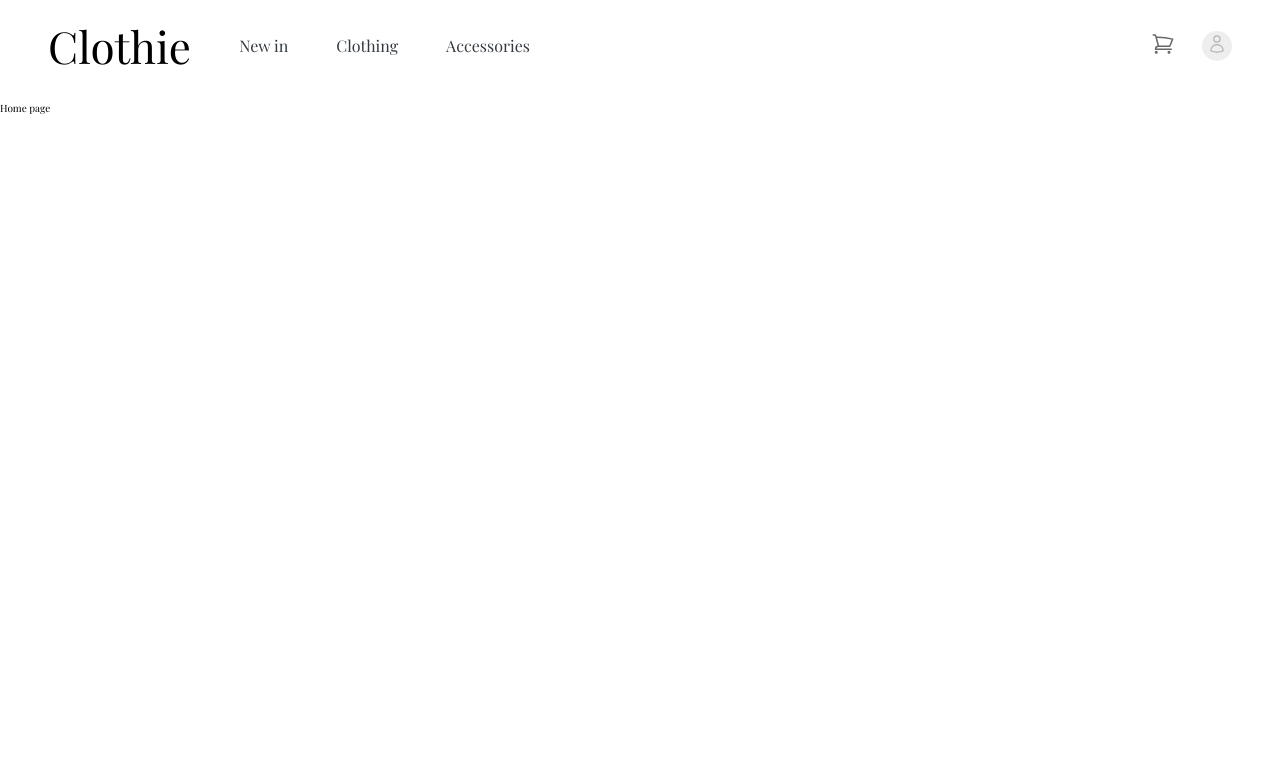
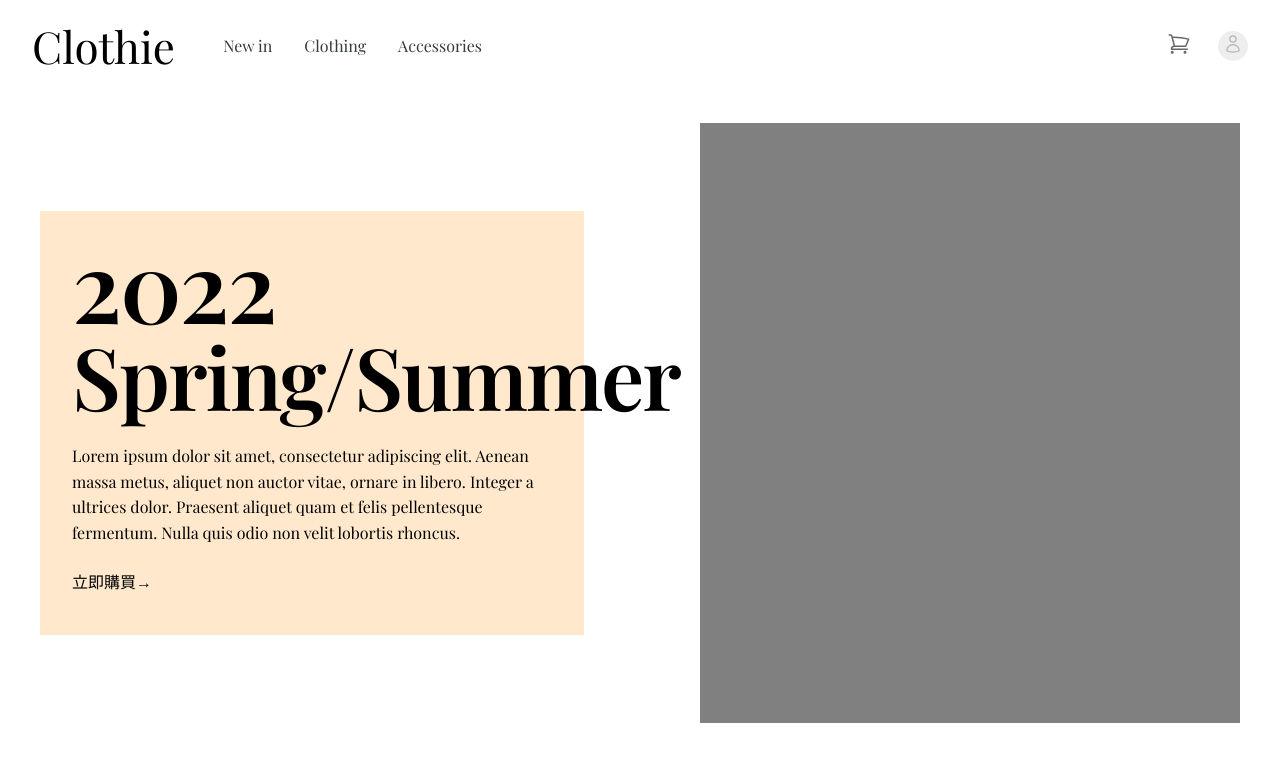
Before and after one commit to JohnnyHsu041/clothie-clothes-shop, a React (Create React App) app: page / in a window 1280 px wide. Shown: the top 762 px of the page. Built offline with nearby package versions, Linux system fonts and the light colour scheme.

Commit message:
created Hero component for Home page

```diff
--- /dev/null
+++ b/src/assets/styles/css/Hero.module.css
@@ -0,0 +1,38 @@
+.hero {
+  display: flex;
+  justify-content: space-between;
+  align-items: center;
+  margin-top: 3.2rem;
+}
+.hero-intro {
+  display: flex;
+  flex-direction: column;
+  gap: 2.4rem;
+  padding: 2.4rem 3.2rem 0 3.2rem;
+  background: #ffe8cc;
+  width: 40%;
+  height: 40rem;
+}
+.hero-intro__title {
+  font-size: 8.6rem;
+  line-height: 1;
+  letter-spacing: -2px;
+}
+.hero-intro__title span {
+  font-size: 9.8rem;
+}
+.hero-intro__content {
+  font-size: 1.6rem;
+  line-height: 1.6;
+}
+.hero-intro__cta {
+  font-size: 1.6rem;
+}
+.hero-img {
+  background: #808080;
+  width: 45%;
+  height: 60rem;
+}
+.arrow {
+  width: 2.4rem;
+}
--- /dev/null
+++ b/src/assets/styles/css/Home.module.css
@@ -0,0 +1,38 @@
+.hero {
+  display: flex;
+  justify-content: space-between;
+  align-items: center;
+  margin-top: 3.2rem;
+}
+.hero-intro {
+  display: flex;
+  flex-direction: column;
+  gap: 2.4rem;
+  padding: 2.4rem 3.2rem 0 3.2rem;
+  background: #ffe8cc;
+  width: 40%;
+  height: 40rem;
+}
+.hero-intro__title {
+  font-size: 8.6rem;
+  line-height: 1;
+  letter-spacing: -2px;
+}
+.hero-intro__title span {
+  font-size: 9.8rem;
+}
+.hero-intro__content {
+  font-size: 1.6rem;
+  line-height: 1.6;
+}
+.hero-intro__cta {
+  font-size: 1.6rem;
+}
+.hero-img {
+  background: #808080;
+  width: 45%;
+  height: 60rem;
+}
+.arrow {
+  width: 2.4rem;
+}
--- a/src/assets/styles/css/MainHeader.module.css
+++ b/src/assets/styles/css/MainHeader.module.css
@@ -1,3 +1,3 @@
 .header {
-  padding: 1.6rem 4.8rem;
+  padding: 1.6rem 3.2rem;
 }
--- a/src/assets/styles/css/NavBar.module.css
+++ b/src/assets/styles/css/NavBar.module.css
@@ -8,7 +8,7 @@
 }
 .main-nav {
   display: flex;
-  gap: 4.8rem;
+  gap: 3.2rem;
   font-size: 1.6rem;
   align-items: center;
   color: #343a40;
--- a/src/assets/styles/css/global.css
+++ b/src/assets/styles/css/global.css
@@ -13,3 +13,13 @@ a {
   text-decoration: none;
   color: inherit;
 }
+h1 {
+  margin: 0;
+}
+p {
+  margin: 0;
+}
+.container {
+  width: 120rem;
+  margin: 0 auto;
+}
--- a/src/assets/styles/stylus/components/header/MainHeader.module.styl
+++ b/src/assets/styles/stylus/components/header/MainHeader.module.styl
@@ -1,2 +1,2 @@
 .header
-    padding 1.6rem 4.8rem
+    padding 1.6rem 3.2rem
--- a/src/assets/styles/stylus/components/header/NavBar.module.styl
+++ b/src/assets/styles/stylus/components/header/NavBar.module.styl
@@ -10,7 +10,7 @@
 
 .main-nav
     display flex
-    gap 4.8rem
+    gap 3.2rem
     font-size 1.6rem
     align-items center
     color $nav
--- a/src/assets/styles/stylus/global.styl
+++ b/src/assets/styles/stylus/global.styl
@@ -12,3 +12,14 @@ body
 a
   text-decoration none
   color inherit
+
+h1
+  margin 0
+
+p
+  margin 0
+
+// Reusable
+.container
+  width 120rem
+  margin 0 auto
--- /dev/null
+++ b/src/assets/styles/stylus/pages/Home/Hero.module.styl
@@ -0,0 +1,40 @@
+@import '../../colors'
+
+.hero
+  display flex
+  justify-content space-between
+  // gap 8rem
+  align-items center
+  margin-top 3.2rem
+
+.hero-intro
+  display flex
+  flex-direction column
+  gap 2.4rem
+  padding 2.4rem 3.2rem 0 3.2rem
+  background $primary
+  width 40%
+  height 40rem
+
+.hero-intro__title
+  font-size 8.6rem
+  line-height 1
+  letter-spacing -2px
+
+  & span
+    font-size 9.8rem
+
+.hero-intro__content
+  font-size 1.6rem
+  line-height 1.6
+
+.hero-intro__cta
+  font-size 1.6rem
+
+.hero-img
+  background grey
+  width 45%
+  height 60rem
+
+.arrow
+  width 2.4rem
--- /dev/null
+++ b/src/pages/Home/Hero.tsx
@@ -0,0 +1,32 @@
+import { Link } from "react-router-dom";
+
+import s from "../../assets/styles/css/Hero.module.css";
+
+const Hero: React.FC = () => {
+  return (
+    <section className={`container ${s.hero}`}>
+      <div className={s["hero-intro"]}>
+        <h1 className={s["hero-intro__title"]}>
+          <p>
+            <span>2022</span> Spring/Summer
+          </p>
+        </h1>
+        <div className={s["hero-intro__content"]}>
+          <p>
+            Lorem ipsum dolor sit amet, consectetur adipiscing elit. Aenean
+            massa metus, aliquet non auctor vitae, ornare in libero. Integer a
+            ultrices dolor. Praesent aliquet quam et felis pellentesque
+            fermentum. Nulla quis odio non velit lobortis rhoncus.
+          </p>
+        </div>
+        <div className={s["hero-intro__cta"]}>
+          {/* should be Button Component later */}
+          <Link to="/newin">立即購買&rarr;</Link>
+        </div>
+      </div>
+      <div className={s["hero-img"]}></div>
+    </section>
+  );
+};
+
+export default Hero;
--- a/src/pages/Home/index.tsx
+++ b/src/pages/Home/index.tsx
@@ -1,5 +1,11 @@
+import Hero from "./Hero";
+
 const Home: React.FC = () => {
-    return <p>Home page</p>;
+  return (
+    <>
+      <Hero />
+    </>
+  );
 };
 
 export default Home;
```
